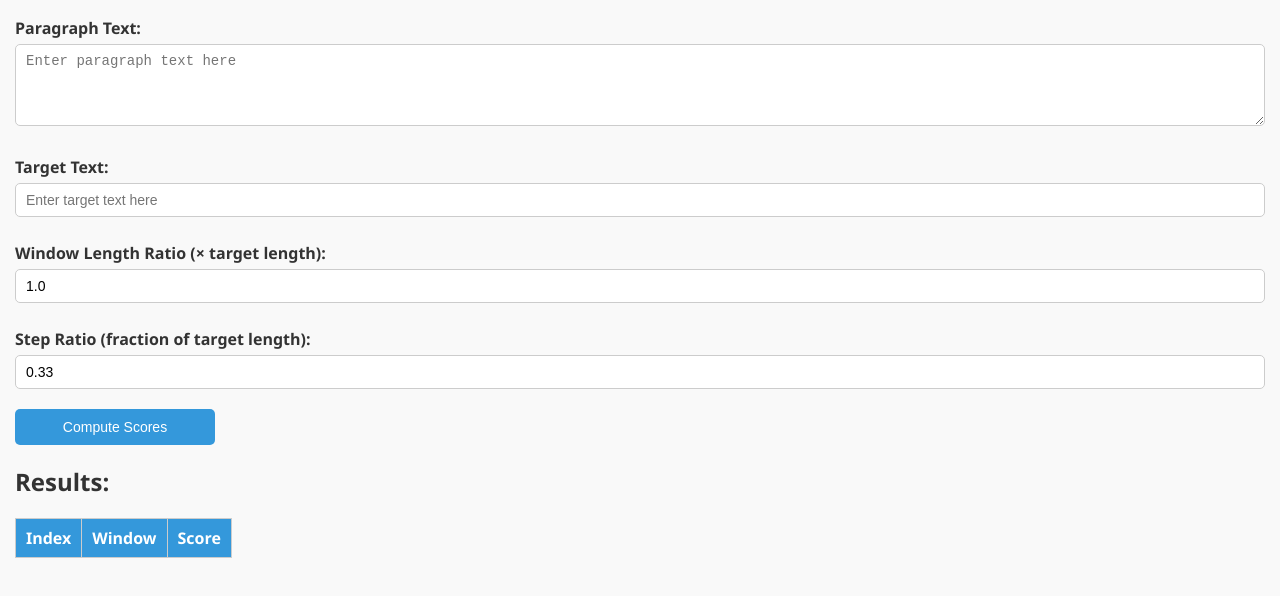
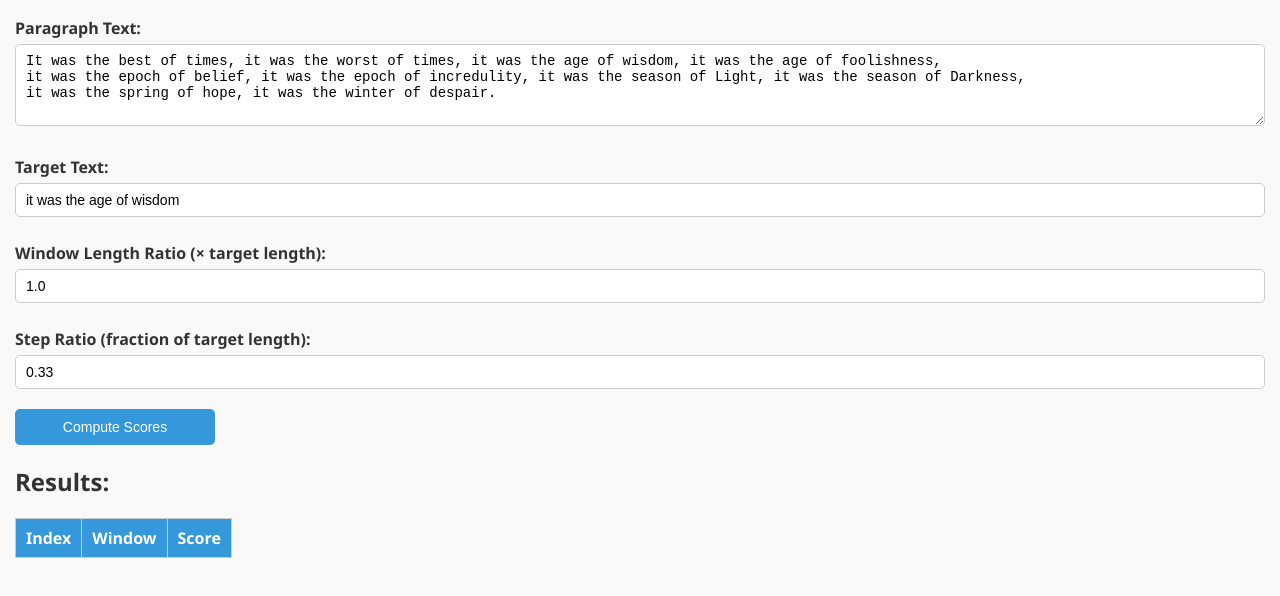
Before and after one commit to guanlisheng/Jaro-Winkler, a plain HTML site: page index.html in a window 1280 px wide. Shown: the part 82-678 px from the top of the page. Drawn offline with Linux system fonts and the light colour scheme.

Commit message:
default paraText and targetText

```diff
--- a/index.html
+++ b/index.html
@@ -13,10 +13,12 @@
 
     <!-- 输入区域 -->
     <label for="paraText">Paragraph Text:</label>
-    <textarea id="paraText" rows="4" cols="50" placeholder="Enter paragraph text here"></textarea>
+    <textarea id="paraText" rows="4" cols="50">It was the best of times, it was the worst of times, it was the age of wisdom, it was the age of foolishness,
+it was the epoch of belief, it was the epoch of incredulity, it was the season of Light, it was the season of Darkness,
+it was the spring of hope, it was the winter of despair.</textarea>
 
     <label for="targetText">Target Text:</label>
-    <input type="text" id="targetText" placeholder="Enter target text here">
+    <input type="text" id="targetText" value="it was the age of wisdom">
 
     <label for="windowRatio">Window Length Ratio (× target length):</label>
     <input type="number" id="windowRatio" min="0.1" max="3" step="0.1" value="1.0">
```
